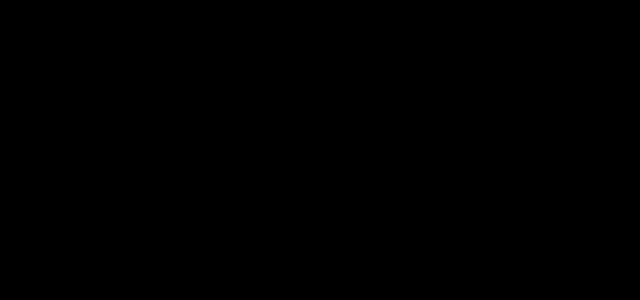
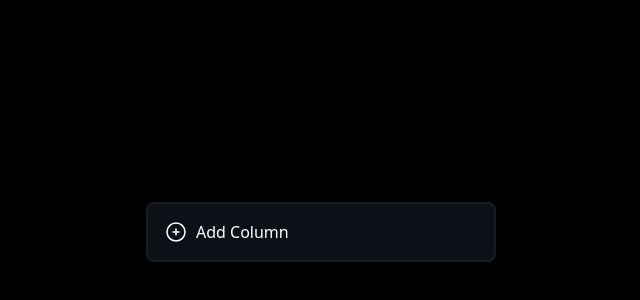
Before and after one commit to rishgupta2301/kanban-tasks, a React (Vite) app: page / in a window 1280 px wide. Shown: the part 168-468 px from the top of the page, without its empty margins (327-967 px from the left). Built offline with nearby package versions, Linux system fonts and the light colour scheme.

Commit message:
created column type

```diff
--- a/package.json
+++ b/package.json
@@ -12,7 +12,7 @@
   "dependencies": {
     "@dnd-kit/core": "^6.3.1",
     "@dnd-kit/sortable": "^10.0.0",
-    "@tailwindcss/vite": "^4.0.0",
+    "@tailwindcss/vite": "^4.0.1",
     "react": "^18.3.1",
     "react-dom": "^18.3.1",
     "tailwind-merge": "^2.6.0"
@@ -28,7 +28,7 @@
     "eslint-plugin-react-refresh": "^0.4.16",
     "globals": "^15.13.0",
     "postcss": "^8.5.1",
-    "tailwindcss": "^4.0.0",
+    "tailwindcss": "^4.0.1",
     "typescript": "~5.6.2",
     "typescript-eslint": "^8.18.1",
     "vite": "^6.0.3"
--- a/src/App.tsx
+++ b/src/App.tsx
@@ -1,10 +1,11 @@
 import './App.css'
+import KanbanBoard from './components/KanbanBoard'
 
 function App() {
 
   return (
     <>
-
+        <KanbanBoard />
     </>
   )
 }
--- /dev/null
+++ b/src/components/KanbanBoard.tsx
@@ -0,0 +1,41 @@
+import { useState } from "react";
+import PlusIcon from "../icons/PlusIcon";
+import { Column } from "../types";
+
+function KanbanBoard() {
+
+    const [columns, setColumns] = useState<Column[]>([])
+    console.log(columns)
+
+    function generateId(){
+        return Math.floor(Math.random() * 10001);
+    }
+
+
+    function createColumn(){
+        const columnToAdd:Column = {
+            id: generateId(),
+            title: `Column ${columns.length + 1}`
+        }
+
+        setColumns([...columns, columnToAdd]);
+    }
+
+  return (
+    <div className="flex min-h-screen m-auto w-full items-center overflow-x-auto overflow-y-hidden px-[40px]">
+        <div className="m-auto flex gap-4">
+            <div className="flex gap-4">
+                {columns.map((col) => (
+                        <div>{col.title}</div>
+                ))}
+            </div>
+      <button onClick={() => createColumn()} className="h-[60px] w-[350px] min-w-[350px] cursor-pointer rounded-lg bg-[#0D1117] border-2 border-[#161C22] p-4 ring-rose-400 hover:ring-2 flex gap-2">
+        <PlusIcon />
+        Add Column
+      </button>
+        </div>
+    </div>
+  );
+}
+
+export default KanbanBoard;
--- /dev/null
+++ b/src/icons/PlusIcon.tsx
@@ -0,0 +1,12 @@
+import React from 'react'
+
+function PlusIcon() {
+  return (
+    <svg xmlns="http://www.w3.org/2000/svg" fill="none" viewBox="0 0 24 24" strokeWidth={1.5} stroke="currentColor" className="size-6">
+  <path strokeLinecap="round" strokeLinejoin="round" d="M12 9v6m3-3H9m12 0a9 9 0 1 1-18 0 9 9 0 0 1 18 0Z" />
+</svg>
+
+  )
+}
+
+export default PlusIcon
--- /dev/null
+++ b/src/types.ts
@@ -0,0 +1,6 @@
+export type Id= string | number;
+
+export type Column = {
+    id: Id,
+    title: string
+}
```
Also changed, not shown: 1 other file (tests, documents, lock files or other folders).
